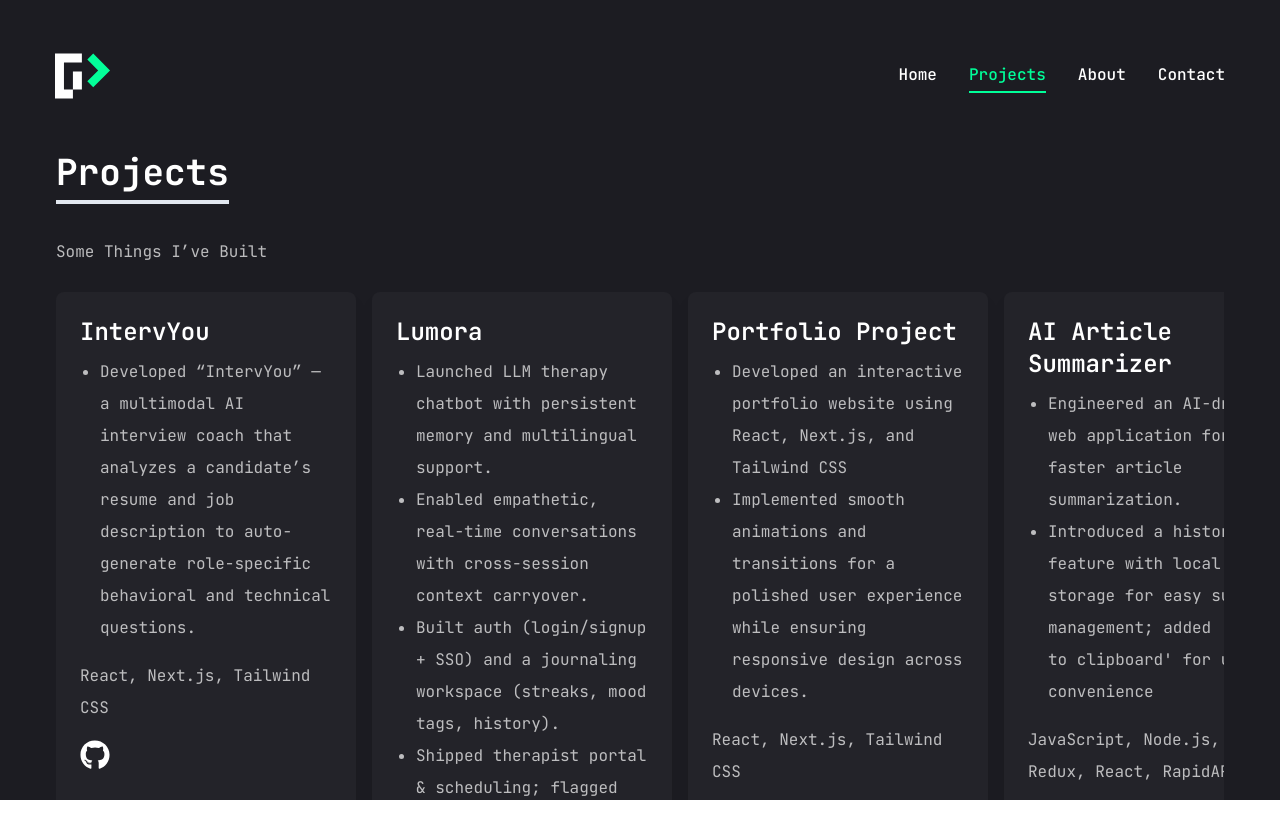
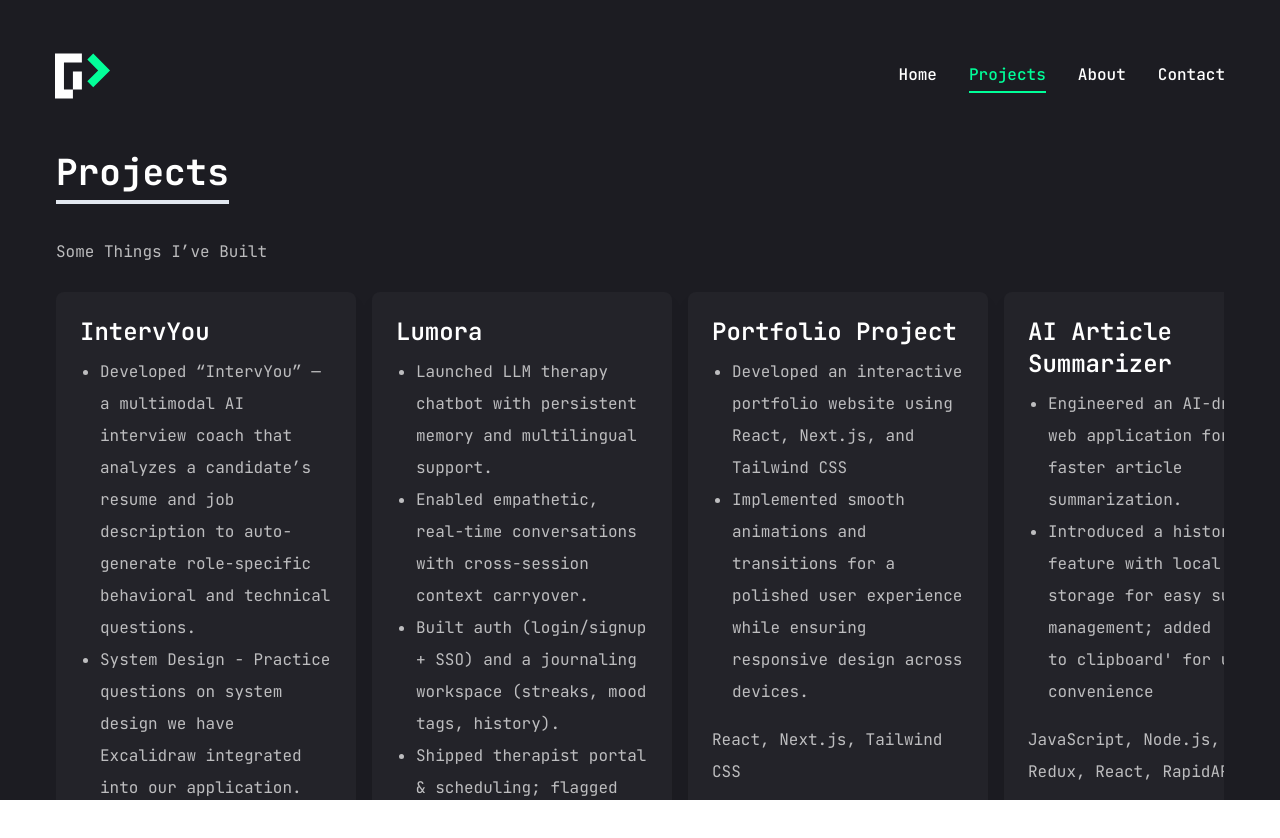
Before and after one commit to ruiner28/MyProfile, a Next.js app: page /work in a window 1280 px wide. Shown: the top 838 px of the page. Built offline with nearby package versions, Linux system fonts and the light colour scheme.

Commit message:
Update 'IntervYou' project details in page.tsx
Added a new description for the 'IntervYou' project and included a link.

```diff
--- a/src/app/work/page.tsx
+++ b/src/app/work/page.tsx
@@ -17,8 +17,10 @@ const projects = [
   {
     title: "IntervYou",
     description: [
-    "Developed “IntervYou” — a multimodal AI interview coach that analyzes a candidate’s resume and job description to auto-generate role-specific behavioral and technical questions."],
-    link: "",
+    "Developed “IntervYou” — a multimodal AI interview coach that analyzes a candidate’s resume and job description to auto-generate role-specific behavioral and technical questions.",
+    "System Design - Practice questions on system design we have Excalidraw integrated into our application."
+    ],
+    link: "https://interview-ai-umber.vercel.app/",
     technologies: "React, Next.js, Tailwind CSS",
     socials: [{ icon: <FaGithub /> }],
   },
```
